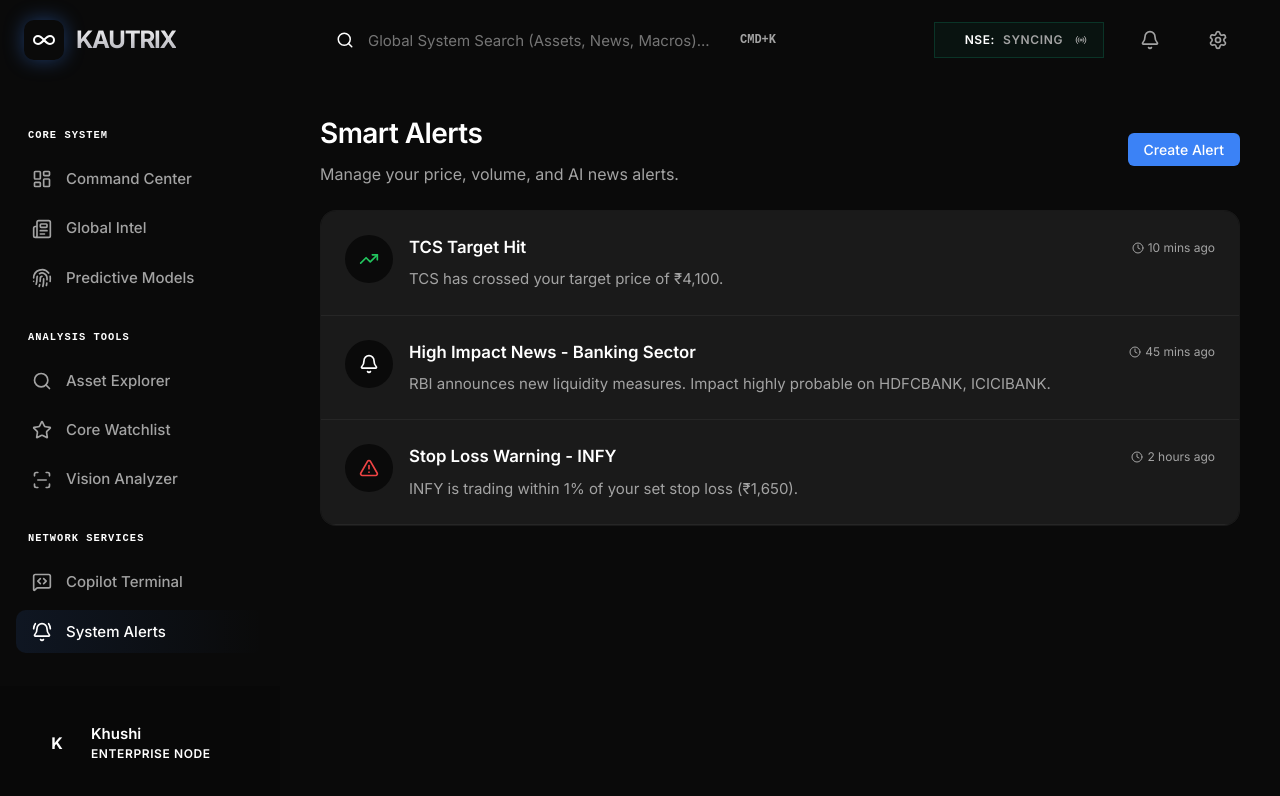
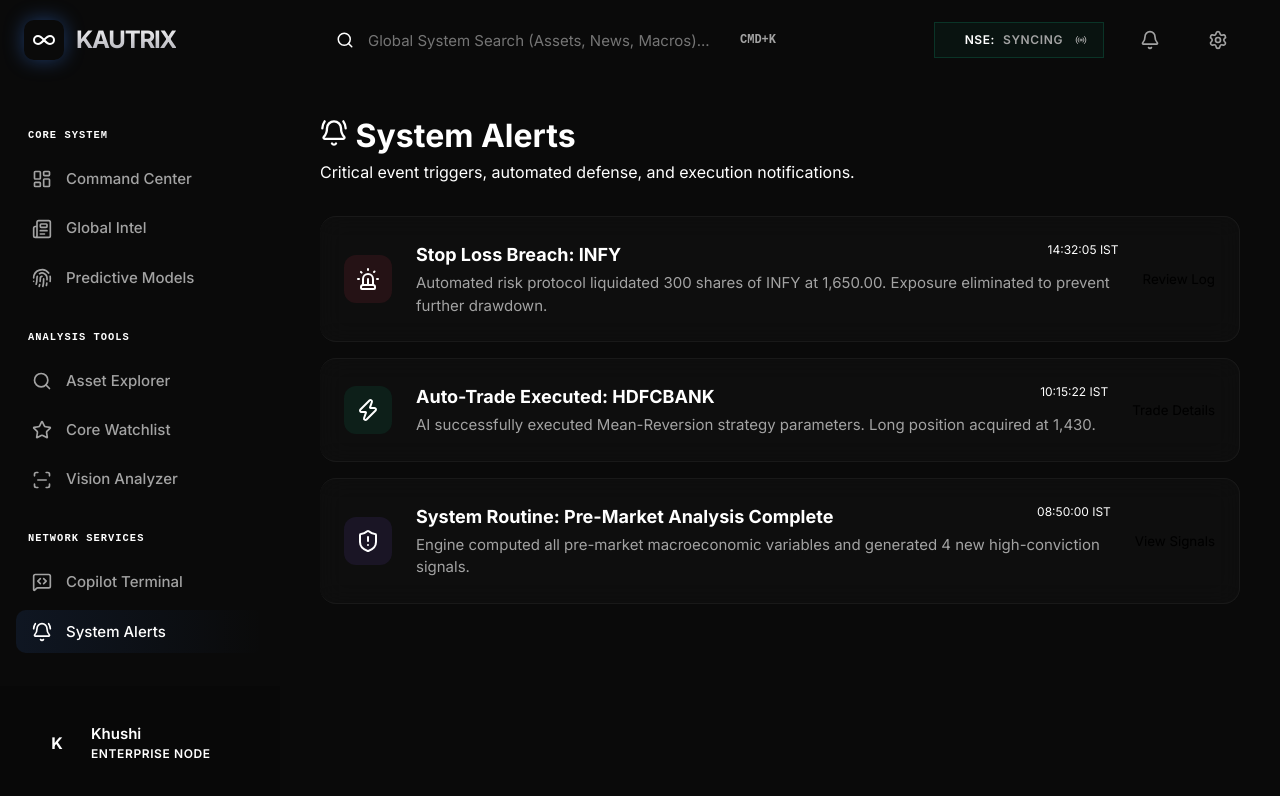
Before and after one commit to anshpatoliya27/Kautrix, a React (Create React App) app: page /alerts in a window 1280 px wide. Shown: the top 796 px of the page. Built offline with nearby package versions, Linux system fonts and the light colour scheme.

Commit message:
updated alert page

```diff
--- a/src/pages/Alerts.jsx
+++ b/src/pages/Alerts.jsx
@@ -1,63 +1,62 @@
 import React from 'react';
-import { Bell, AlertTriangle, TrendingUp, TrendingDown, Clock } from 'lucide-react';
+import { motion } from 'framer-motion';
+import { BellRing, ShieldAlert, Zap, Siren } from 'lucide-react';
 import './shared.css';
 
 const Alerts = () => {
-    const alertsData = [
-        { type: 'price_up', title: 'TCS Target Hit', message: 'TCS has crossed your target price of ₹4,100.', time: '10 mins ago', icon: <TrendingUp size={20} className="text-profit" /> },
-        { type: 'news', title: 'High Impact News - Banking Sector', message: 'RBI announces new liquidity measures. Impact highly probable on HDFCBANK, ICICIBANK.', time: '45 mins ago', icon: <Bell size={20} className="text-accent-blue" /> },
-        { type: 'price_down', title: 'Stop Loss Warning - INFY', message: 'INFY is trading within 1% of your set stop loss (₹1,650).', time: '2 hours ago', icon: <AlertTriangle size={20} className="text-loss" /> },
-    ];
-
     return (
-        <div className="page-wrapper">
-            <div className="page-header" style={{ display: 'flex', justifyContent: 'space-between', alignItems: 'center' }}>
+        <div className="page-content-inner">
+            <div className="section-header">
                 <div>
-                    <h1 className="page-title">Smart Alerts</h1>
-                    <p style={{ color: 'var(--text-secondary)', marginTop: '8px' }}>
-                        Manage your price, volume, and AI news alerts.
-                    </p>
+                    <h1 className="section-title"><BellRing className="text-ai" size={28} /> System Alerts</h1>
+                    <p className="section-subtitle">Critical event triggers, automated defense, and execution notifications.</p>
                 </div>
-                <button className="btn-primary">Create Alert</button>
             </div>
 
-            <div className="glass-panel" style={{ padding: '0', overflow: 'hidden' }}>
-                {alertsData.map((alert, i) => (
-                    <div key={i} style={{
-                        display: 'flex',
-                        gap: '16px',
-                        padding: '24px',
-                        borderBottom: '1px solid var(--border-color)',
-                        background: 'var(--bg-tertiary)',
-                        transition: 'all 0.2s ease',
-                        cursor: 'pointer'
-                    }}
-                        onMouseOver={(e) => e.currentTarget.style.background = 'var(--bg-card)'}
-                        onMouseOut={(e) => e.currentTarget.style.background = 'var(--bg-tertiary)'}
-                    >
-                        <div style={{
-                            width: '48px',
-                            height: '48px',
-                            borderRadius: '50%',
-                            background: 'var(--bg-primary)',
-                            display: 'flex',
-                            alignItems: 'center',
-                            justifyContent: 'center',
-                            flexShrink: 0
-                        }}>
-                            {alert.icon}
+            <div style={{ display: 'flex', flexDirection: 'column', gap: '16px', marginTop: '32px' }}>
+
+                <motion.div className="glass-panel" style={{ padding: '24px', display: 'flex', gap: '24px', alignItems: 'center', borderLeft: '4px solid var(--rose-500)' }} initial={{ opacity: 0, x: -20 }} animate={{ opacity: 1, x: 0 }}>
+                    <div style={{ width: '48px', height: '48px', background: 'rgba(244, 63, 94, 0.1)', color: 'var(--rose-500)', borderRadius: '12px', display: 'flex', alignItems: 'center', justifyContent: 'center', flexShrink: 0 }}>
+                        <Siren size={24} />
+                    </div>
+                    <div style={{ flex: 1 }}>
+                        <div style={{ display: 'flex', justifyContent: 'space-between', marginBottom: '4px' }}>
+                            <h3 style={{ fontSize: '1.125rem', color: 'var(--text-primary)' }}>Stop Loss Breach: INFY</h3>
+                            <span className="mono" style={{ fontSize: '0.75rem', color: 'var(--text-tertiary)' }}>14:32:05 IST</span>
                         </div>
-                        <div style={{ flex: 1 }}>
-                            <div style={{ display: 'flex', justifyContent: 'space-between', marginBottom: '8px' }}>
-                                <h3 style={{ fontSize: '1.05rem', fontWeight: 600 }}>{alert.title}</h3>
-                                <div style={{ fontSize: '0.75rem', color: 'var(--text-secondary)', display: 'flex', alignItems: 'center', gap: '4px' }}>
-                                    <Clock size={12} /> {alert.time}
-                                </div>
-                            </div>
-                            <p style={{ color: 'var(--text-secondary)', fontSize: '0.9375rem' }}>{alert.message}</p>
+                        <p style={{ color: 'var(--text-secondary)', fontSize: '0.9375rem' }}>Automated risk protocol liquidated 300 shares of INFY at 1,650.00. Exposure eliminated to prevent further drawdown.</p>
+                    </div>
+                    <button className="btn btn-surface">Review Log</button>
+                </motion.div>
+
+                <motion.div className="glass-panel" style={{ padding: '24px', display: 'flex', gap: '24px', alignItems: 'center', borderLeft: '4px solid var(--emerald-500)' }} initial={{ opacity: 0, x: -20 }} animate={{ opacity: 1, x: 0 }} transition={{ delay: 0.1 }}>
+                    <div style={{ width: '48px', height: '48px', background: 'rgba(16, 185, 129, 0.1)', color: 'var(--emerald-500)', borderRadius: '12px', display: 'flex', alignItems: 'center', justifyContent: 'center', flexShrink: 0 }}>
+                        <Zap size={24} />
+                    </div>
+                    <div style={{ flex: 1 }}>
+                        <div style={{ display: 'flex', justifyContent: 'space-between', marginBottom: '4px' }}>
+                            <h3 style={{ fontSize: '1.125rem', color: 'var(--text-primary)' }}>Auto-Trade Executed: HDFCBANK</h3>
+                            <span className="mono" style={{ fontSize: '0.75rem', color: 'var(--text-tertiary)' }}>10:15:22 IST</span>
                         </div>
+                        <p style={{ color: 'var(--text-secondary)', fontSize: '0.9375rem' }}>AI successfully executed Mean-Reversion strategy parameters. Long position acquired at 1,430.</p>
                     </div>
-                ))}
+                    <button className="btn btn-surface">Trade Details</button>
+                </motion.div>
+
+                <motion.div className="glass-panel" style={{ padding: '24px', display: 'flex', gap: '24px', alignItems: 'center', borderLeft: '4px solid var(--purple-500)' }} initial={{ opacity: 0, x: -20 }} animate={{ opacity: 1, x: 0 }} transition={{ delay: 0.2 }}>
+                    <div style={{ width: '48px', height: '48px', background: 'rgba(139, 92, 246, 0.1)', color: 'var(--purple-500)', borderRadius: '12px', display: 'flex', alignItems: 'center', justifyContent: 'center', flexShrink: 0 }}>
+                        <ShieldAlert size={24} />
+                    </div>
+                    <div style={{ flex: 1 }}>
+                        <div style={{ display: 'flex', justifyContent: 'space-between', marginBottom: '4px' }}>
+                            <h3 style={{ fontSize: '1.125rem', color: 'var(--text-primary)' }}>System Routine: Pre-Market Analysis Complete</h3>
+                            <span className="mono" style={{ fontSize: '0.75rem', color: 'var(--text-tertiary)' }}>08:50:00 IST</span>
+                        </div>
+                        <p style={{ color: 'var(--text-secondary)', fontSize: '0.9375rem' }}>Engine computed all pre-market macroeconomic variables and generated 4 new high-conviction signals.</p>
+                    </div>
+                    <button className="btn btn-surface">View Signals</button>
+                </motion.div>
+
             </div>
         </div>
     );
```
